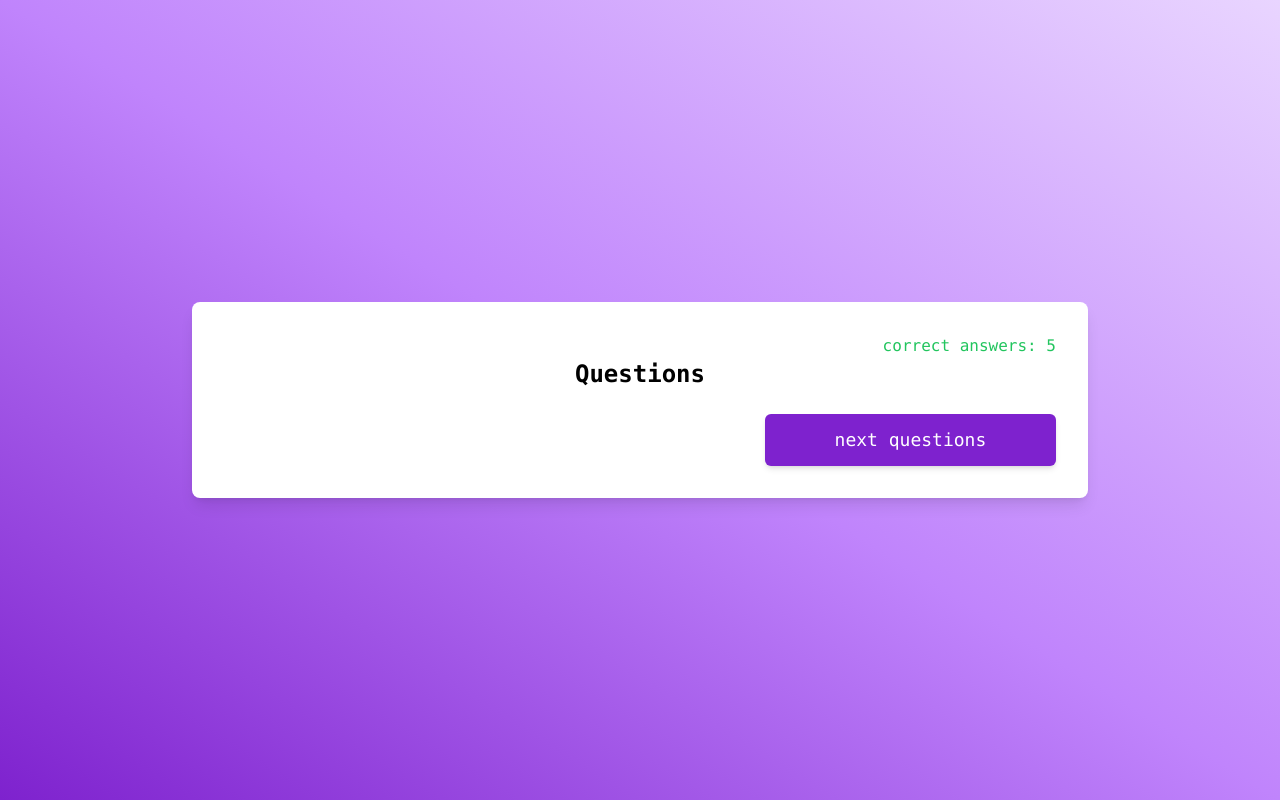
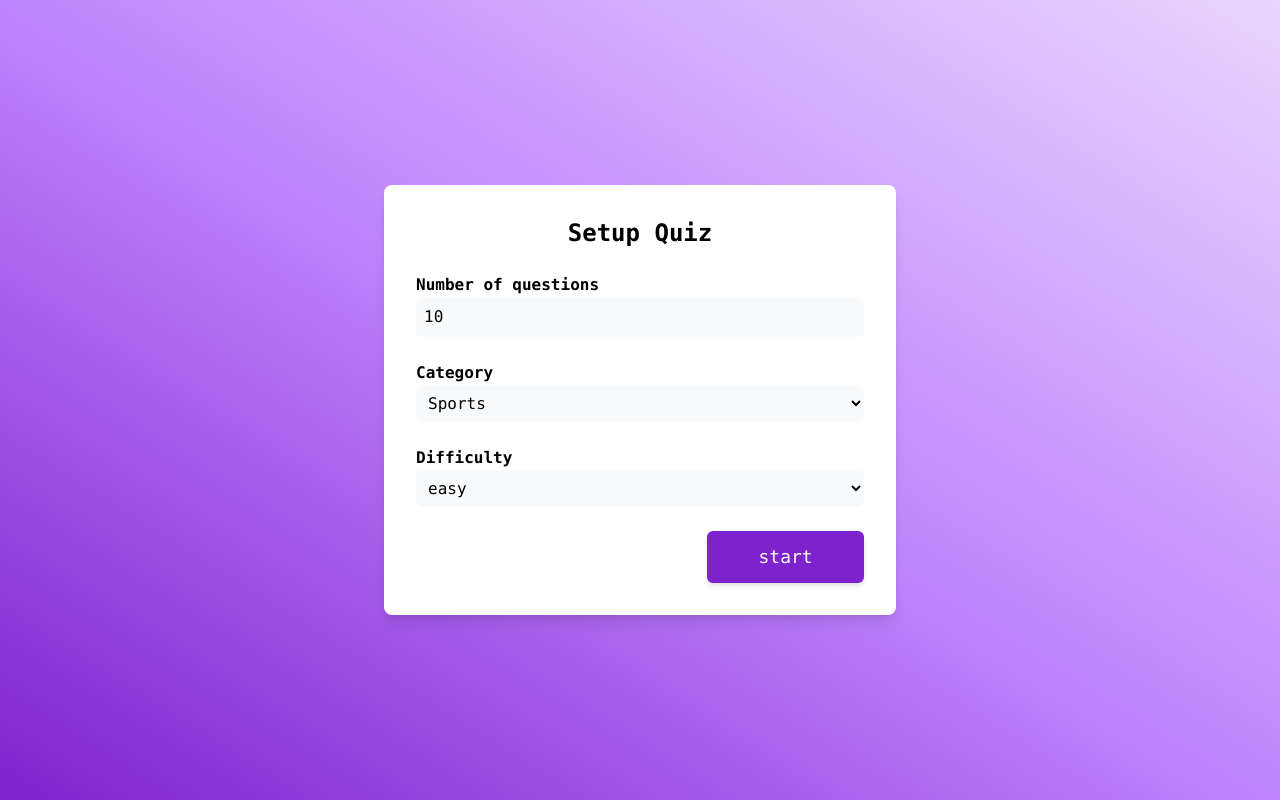
Before and after one commit to Opeyemi-Omotayo/Trivia-Quiz-App, a React (Create React App) app: page / in a window 1280 px wide. Built offline with nearby package versions, Linux system fonts and the light colour scheme.

Commit message:
feat:passed the functions from context to comp

```diff
--- a/src/App.tsx
+++ b/src/App.tsx
@@ -1,14 +1,22 @@
-import React from 'react';
+import React, { useContext } from 'react';
 import Form from './components/form/Form';
 import Result from './components/result/Result';
 import Question from './components/questions/Question';
 import { ToastContainer, Slide } from 'react-toastify';
+import AppContext from './context/Context';
 
 function App() {
+  const {waiting, loading} = useContext(AppContext);
+
+  if (waiting) {
+    return <Form />;
+  }
+  if (loading) {
+    return <div>loading....</div>;
+  }
   return (
     <div>
-      {/* <Form />
-      <Result /> */}
+      <Result />
       <Question />
       <ToastContainer
         position="top-right"
--- a/src/components/form/Form.tsx
+++ b/src/components/form/Form.tsx
@@ -1,10 +1,13 @@
-import React from 'react'
+import React, { useContext } from 'react'
+import AppContext from '../../context/Context';
 
 const Form = () => {
+  const { quiz, handleChange, handleSubmit, error } = useContext(AppContext);
+
   return (
     <div>
       <section className="h-[100vh] font-mono flex items-center justify-center bg-gradient-to-tr from-purple-700 via-purple-400 to-purple-200">
-        <form className="bg-white p-8 rounded-lg shadow-lg w-[40%]">
+        <form className="bg-white p-8 rounded-lg shadow-lg w-[40%]" onSubmit={handleSubmit}>
           <h2 className='text-2xl font-semibold text-center'>Setup Quiz</h2>
           <div className="pt-6 flex flex-col">
             <label htmlFor="amount" className="font-semibold">Number of questions</label>
@@ -13,6 +16,8 @@ const Form = () => {
               name="amount"
               id="amount"
               className="bg-gray-50 p-2 rounded-md "
+              value={quiz.amount}
+              onChange={handleChange}
               min={1}
               max={50}
             />
@@ -23,6 +28,8 @@ const Form = () => {
               name="category"
               id="category"
               className="bg-gray-50 p-2 rounded-md"
+              value={quiz.category}
+              onChange={handleChange}
             >
               <option value="sports">Sports</option>
               <option value="history">History</option>
@@ -35,14 +42,19 @@ const Form = () => {
               name="difficulty"
               id="difficulty"
               className="bg-gray-50 p-2 rounded-md "
+              onChange={handleChange}
+              value={quiz.difficulty}
             >
-              <option value="easy">Easy</option>
-              <option value="medium">Medium</option>
-              <option value="hard">Difficult</option>
+              <option value="easy">easy</option>
+              <option value="medium">medium</option>
+              <option value="hard">difficult</option>
             </select>
           </div>
+          {error && (
+            <p className="text-red-500 text-sm">can't generates questions , pls try again</p>
+          )}
          <div className='flex items-end justify-end   '>
-         <button type="submit" className=" mt-6 w-[35%] text-lg text-white bg-purple-700 p-3  rounded-md shadow-md" >
+         <button type="submit"  className=" mt-6 w-[35%] text-lg text-white bg-purple-700 p-3  rounded-md shadow-md" >
             start
           </button>
          </div>
--- a/src/components/questions/Question.tsx
+++ b/src/components/questions/Question.tsx
@@ -1,18 +1,50 @@
-import React from 'react';
+import React, { useContext } from 'react';
+import AppContext from '../../context/Context';
 
 const Question = () => {
+  const {questions, correct, index, nextQuestion, checkAnswers} = useContext(AppContext);
+
+  if (!questions || index < 0 || index >= questions.length) {
+    return (
+      <div className="h-[100vh] font-mono flex items-center justify-center bg-gradient-to-tr from-purple-700 via-purple-400 to-purple-200">
+        <section className="bg-white p-8 rounded-lg shadow-lg w-[70%]">
+          <p className='text-red-500'>No more questions available</p>
+        </section>
+      </div>
+    );
+  }
+
+  const { incorrect_answers, correct_answer, question } = questions[index];
+  let answers = [...incorrect_answers];
+  const tempIndex = Math.floor(Math.random() * 4);
+  if (tempIndex === 3) {
+    answers.push(correct_answer);
+  } else {
+    answers.push(answers[tempIndex]);
+    answers[tempIndex] = correct_answer;
+  }
   return (
     <div className="h-[100vh] font-mono flex items-center justify-center bg-gradient-to-tr from-purple-700 via-purple-400 to-purple-200">
       <section className="bg-white p-8 rounded-lg shadow-lg w-[70%]">
         <div className='flex items-end justify-end   '>
-        <p className='text-green-500'>correct answers: 5</p>
+        <p className='text-green-500'> correct answers: {correct}/{index}</p>
          </div>
         <article >
-          <h2 className='text-center font-bold text-2xl'>Questions</h2>
-          <div ></div>
+          {/* <h2 className='text-center font-bold text-2xl'>{question}</h2> */}
+          <h2 dangerouslySetInnerHTML={{ __html: question }} />
+          <div >{answers.map((answer, index) => {
+              return (
+                <button
+                  key={index}
+                  className="answer-btn"
+                  onClick={() => checkAnswers(correct_answer === answer)}
+                  dangerouslySetInnerHTML={{ __html: answer }}
+                />
+              );
+            })}</div>
         </article>
         <div className='flex items-end justify-end   '>
-        <button type="submit" className=" mt-6 w-[35%] text-lg text-white bg-purple-700 p-3  rounded-md shadow-md">next questions</button>
+        <button type="submit" onClick={nextQuestion} className=" mt-6 w-[35%] text-lg text-white bg-purple-700 p-3  rounded-md shadow-md">next questions</button>
          </div>
 
       </section>
--- a/src/components/result/Result.tsx
+++ b/src/components/result/Result.tsx
@@ -1,19 +1,21 @@
-import React, { useState } from "react";
+import React, { useContext } from "react";
 import Modal, { ModalContent } from "../modal/Modal";
+import AppContext from "../../context/Context";
 
 const Result = () => {
-  const [modal, setModal] = useState(true);
+  const { modal, closeModal, correct, questions } = useContext(AppContext);
+
   return (
     <Modal
       open={modal}
-      onClose={() => setModal(false)}
+      onClose={closeModal}
       className="bg-gray-500 "
     >
       <ModalContent className="mx-3 font-mono p-5 md:p-0 rounded-2xl flex flex-col justify-center items-center bg-white w-[35%] h-[45vh]">
         <h2 className="text-4xl font-semibold text-center pb-6">Congrats</h2>
-        <p>You answered n questions correctly</p>
+        <p>You answered {((correct / questions.length) * 100).toFixed(0)}%</p>
         <div className="flex items-center justify-center">
-          <button className="py-3 px-5 mt-6 text-white bg-purple-700 rounded-lg shadow-lg">
+          <button className="py-3 px-5 mt-6 text-white bg-purple-700 rounded-lg shadow-lg" onClick={closeModal}>
             Play again
           </button>
         </div>
--- a/src/context/Context.tsx
+++ b/src/context/Context.tsx
@@ -28,25 +28,23 @@ export const AppProvider: React.FC<AppContextProp> = ({ children }) => {
   const fetchQuestions = async (url: any) => {
     setLoading(true);
     setWaiting(false);
-    const response = await axios(url).catch((err) => console.log(err));
-
-    if (response) {
-      const data = response.data.results;
-      if (data.length > 0) {
-        setQuestions(data);
+    const response = await axios(url)
+      .then((res) => {
+        setQuestions(res.data.results);
         setLoading(false);
+        setError(false);
         setWaiting(false);
-        setError(false);
-      } else {
+        console.log('hereeee', res)
+      })
+      .catch((err) => {
+        console.log(err);
         setWaiting(true);
-        setLoading(true);
-      }
-    } else {
-      setWaiting(true);
-    }
+            setLoading(false);
+            console.log('thereee')
+      });
   };
 
-  const handleSubmit = (e: React.ChangeEvent<HTMLInputElement>) => {
+  const handleSubmit = (e: React.FormEvent<HTMLFormElement>) => {
     e.preventDefault();
     const { amount, difficulty, category } = quiz;
     const url = `${process.env.REACT_APP_URL}?amount=${amount}&difficulty=${difficulty}&category=${table[category]}&type=multiple`;
@@ -59,7 +57,7 @@ export const AppProvider: React.FC<AppContextProp> = ({ children }) => {
 
   const closeModal = () => {
     setModal(false);
-    setWaiting(true);
+    setWaiting(false);
     setCorrect(0);
   };
 
@@ -82,11 +80,12 @@ export const AppProvider: React.FC<AppContextProp> = ({ children }) => {
     nextQuestion();
   };
 
-  const handleChange = (e: React.ChangeEvent<HTMLInputElement>) => {
+  const handleChange = (e: React.ChangeEvent<HTMLSelectElement> | React.ChangeEvent<HTMLInputElement>) => {
     const name = e.target.name;
     const value = e.target.value;
     setQuiz({ ...quiz, [name]: value });
   };
+
 
 
   const contextData = {
--- a/src/index.tsx
+++ b/src/index.tsx
@@ -18,10 +18,11 @@ root.render(
       correct={0}
       error={false}
       modal={false}
-      handleSubmit={function (e: React.ChangeEvent<HTMLInputElement>): void{
+      quiz={{}}
+      handleSubmit={function (e: React.FormEvent<HTMLFormElement>): void{
         throw new Error('unable to fetch questions!')
       }}
-      handleChange={function (e: React.ChangeEvent<HTMLInputElement>): void{
+      handleChange={function (e: React.ChangeEvent<HTMLSelectElement> | React.ChangeEvent<HTMLInputElement>): void{
         throw new Error('unable to handle change!')
       }}
       checkAnswers={function (value: any): void{
--- a/src/types/types.ts
+++ b/src/types/types.ts
@@ -15,8 +15,9 @@ export interface AppContextProp {
     correct: number,
     error: boolean,
     modal: boolean,
-    handleSubmit: (e: React.ChangeEvent<HTMLInputElement>) => void,
-    handleChange:  (e: React.ChangeEvent<HTMLInputElement>) => void,
+    quiz: any,
+    handleSubmit: (e: React.FormEvent<HTMLFormElement>) => void,
+    handleChange:  (e: React.ChangeEvent<HTMLSelectElement> | React.ChangeEvent<HTMLInputElement>) => void,
     checkAnswers: (value: any) => void,
     nextQuestion: () => void,
     closeModal: () => void,
```
